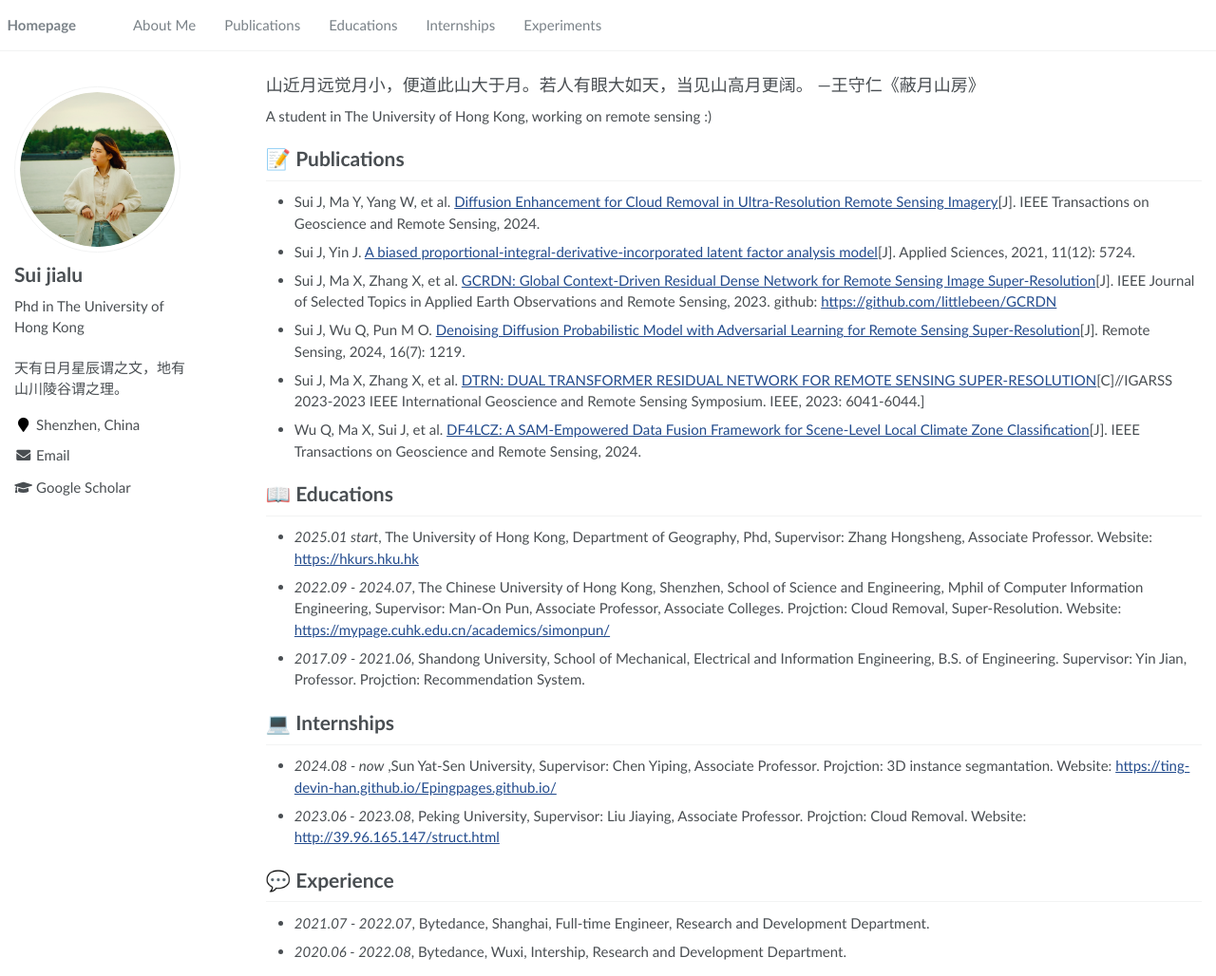
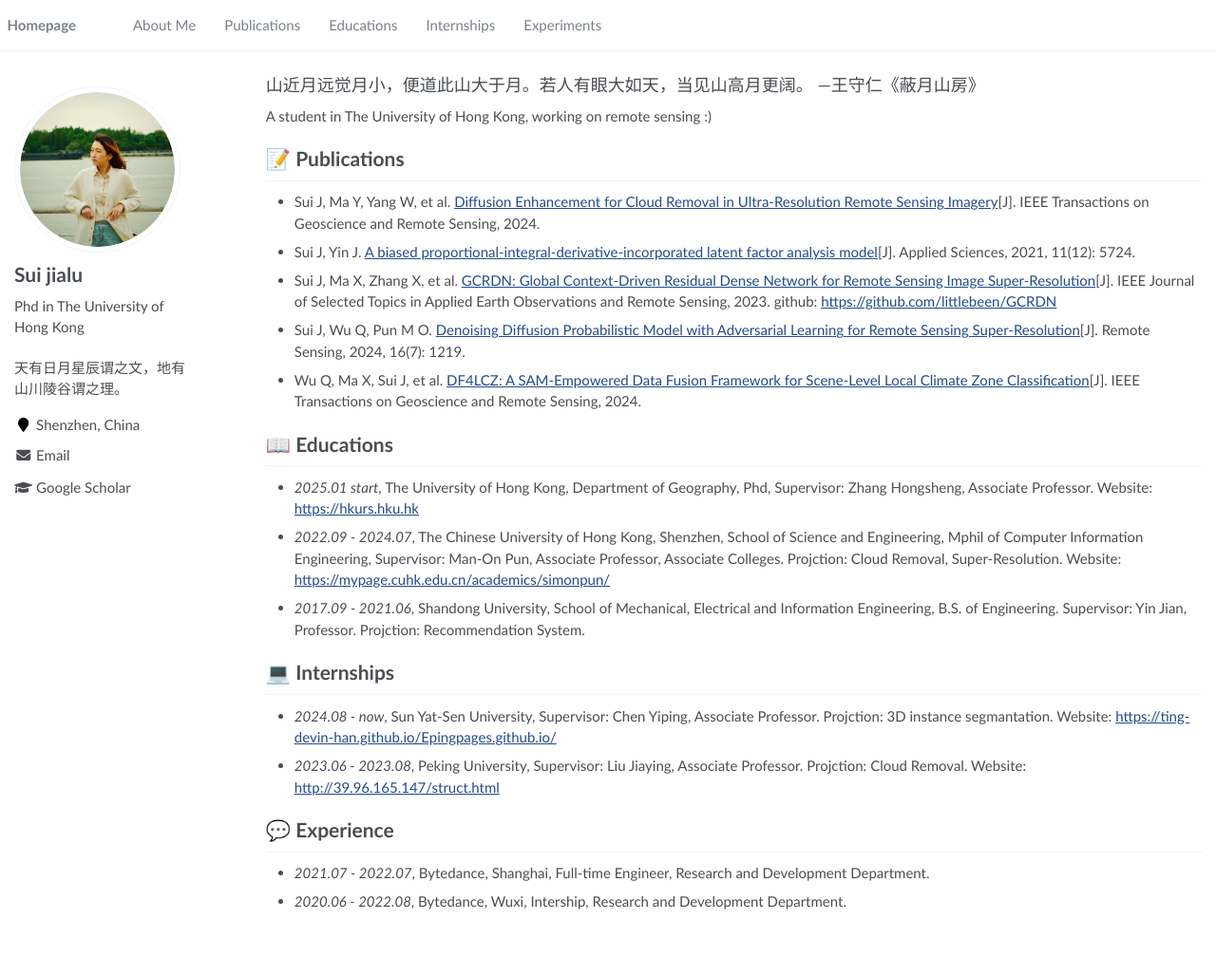
Before and after one commit to littlebeen/littlebeen_homepage, a Jekyll site: the page built from _pages/about.md, in a window 1280 px wide and 1028 px high. Shown: the whole window at 95% size. Built offline with Jekyll 4.4.1, drawn with Linux system fonts in a browser that asks for light colours.

Commit message:
Update about.md

```diff
--- a/_pages/about.md
+++ b/_pages/about.md
@@ -25,8 +25,6 @@ redirect_from:
 - Sui J, Yin J. <a href='https://www.mdpi.com/2076-3417/11/12/5724'>A biased proportional-integral-derivative-incorporated latent factor analysis model</a>[J]. Applied Sciences, 2021, 11(12): 5724.
 - Sui J, Ma X, Zhang X, et al. <a href='https://ieeexplore.ieee.org/stamp/stamp.jsp?arnumber=10115440'>GCRDN: Global Context-Driven Residual Dense Network for Remote Sensing Image Super-Resolution</a>[J]. IEEE Journal of Selected Topics in Applied Earth Observations and Remote Sensing, 2023. github: <a href='https://github.com/littlebeen/GCRDN'>https://github.com/littlebeen/GCRDN</a>
 - Sui J, Wu Q, Pun M O.  <a href='https://www.mdpi.com/2072-4292/16/7/1219'>Denoising Diffusion Probabilistic Model with Adversarial Learning for Remote Sensing Super-Resolution</a>[J]. Remote Sensing, 2024, 16(7): 1219.
-- Sui J, Ma X, Zhang X, et al. <a href='https://mypage.cuhk.edu.cn/academics/simonpun/papers/IGARSS23-Jialu.pdf'>DTRN: DUAL TRANSFORMER RESIDUAL NETWORK FOR REMOTE SENSING SUPER-RESOLUTION</a>[C]//IGARSS 2023-2023 IEEE International Geoscience and Remote Sensing Symposium. IEEE, 2023: 6041-6044.]
-
 - Wu Q, Ma X, Sui J, et al.  <a href='https://ieeexplore.ieee.org/abstract/document/10556641/'>DF4LCZ: A SAM-Empowered Data Fusion Framework for Scene-Level Local Climate Zone Classification</a>[J]. IEEE Transactions on Geoscience and Remote Sensing, 2024.
 
 # 📖 Educations
@@ -35,7 +33,7 @@ redirect_from:
 - *2017.09 - 2021.06*, Shandong University, School of Mechanical, Electrical and Information Engineering, B.S. of Engineering. Supervisor: Yin Jian, Professor. Projction: Recommendation System.
 
 # 💻 Internships
-- *2024.08 - now* ,Sun Yat-Sen University, Supervisor: Chen Yiping, Associate Professor. Projction: 3D instance segmantation. Website: <a href='https://ting-devin-han.github.io/Epingpages.github.io'>https://ting-devin-han.github.io/Epingpages.github.io/</a>
+- *2024.08 - now*, Sun Yat-Sen University, Supervisor: Chen Yiping, Associate Professor. Projction: 3D instance segmantation. Website: <a href='https://ting-devin-han.github.io/Epingpages.github.io'>https://ting-devin-han.github.io/Epingpages.github.io/</a>
 - *2023.06 - 2023.08*, Peking University, Supervisor: Liu Jiaying, Associate Professor. Projction: Cloud Removal. Website: <a href='http://39.96.165.147/struct.html'>http://39.96.165.147/struct.html</a>
 
 # 💬 Experience
```
